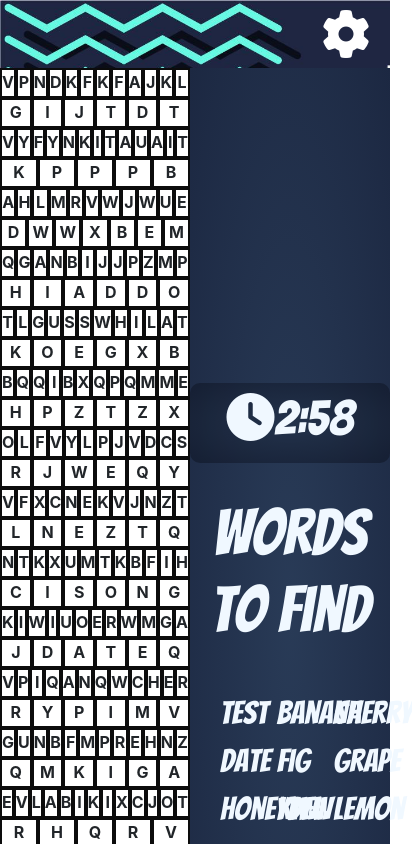
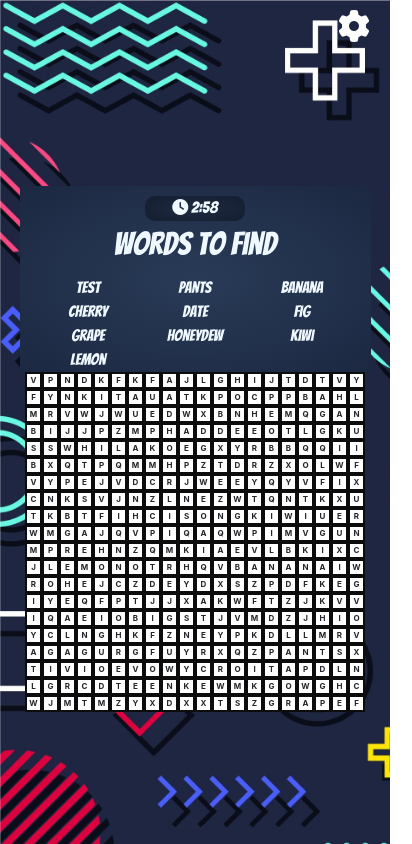
Before and after one commit to KyahWel/Word_Find_Game, a Nuxt app: page / in a window 390 px wide. Both pictures are taken after a click on the button "Play". Shown: the top 844 px of the page, 412 px wide, since content can reach past the window. Built offline with nearby package versions, Linux system fonts and the light colour scheme; a web font is replaced by a local one.

Commit message:
Added responsiveness

```diff
--- a/components/MainGame.vue
+++ b/components/MainGame.vue
@@ -33,12 +33,12 @@
         </div>
         <div class="right">
           <div class="timer">
-            <p><i class="fa-solid fa-clock"></i>{{minutes}}:{{ seconds }}</p>
+            <p><i class="fa-solid fa-clock"></i> {{minutes}}:{{ seconds }}</p>
           </div>
           <h1>Words to Find</h1>
           <b-container>
             <b-row class="text-center">
-              <b-col v-for="word in words" :key="word" cols="4">
+              <b-col v-for="word in words" :key="word" :class="word" style="width: 70%" cols="4">
                 {{word}}
               </b-col>
             </b-row>
@@ -68,14 +68,15 @@
 
 <script>
 export default {
-    props: ['words', 'time'],
-    data() {
-      return {
-        numRows: this.words.length * 2,
-        numCols: this.words.length * 2,
+
+  props:['words','time'],
+  data(){
+    return{
+      numRows: 20,
+      numCols: 20,
       timerCount: this.time,
       minutes: Math.floor(this.time / 60),
-        seconds: this.time >= 60 ? "00" : String(this.time),
+      seconds: this.time>=60 ? "00" : String(this.time),
       tempWords: [],
       remainingWords: this.words.length
       }
@@ -88,7 +89,7 @@
     watch: {
       timerCount: {
         handler(value) {
-          if (value > 0) {
+          if (value > 0 && this.remainingWords!=0) {
             setTimeout(() => {
               this.timerCount--;
               this.minutes = Math.floor(this.timerCount / 60);
@@ -127,7 +128,7 @@
         return status
       },
       placeCorrectWords(wordsArray) {
-        var positions = ['row', 'column', 'diagonal']
+        var positions = ['row', 'column']
         var nextLetter = 0
         var newStartPoint = 0
         const cells = document.querySelectorAll('#board .cell-data');
@@ -184,13 +185,13 @@
             characters.forEach(item => {
               individuals[newStartPoint + nextPosition].innerText = item
               individuals[newStartPoint + nextPosition].setAttribute('data-word', wordsArray[i])
-              //individuals[newStartPoint + nextPosition].style.backgroundColor = "rgb(11, 253, 11)";
+              //individuals[newStartPoint + nextPosition].style.color = "rgb(11, 253, 11)";
               nextPosition += nextLetter;
             });
           } else {
             this.tempWords.push(wordsArray[i])
           }
-          console.log(`${wordsArray[i]} is placed`)
+          //console.log(`${wordsArray[i]} is placed`)
         }
       },
       generateRandomLetter() {
@@ -220,7 +221,6 @@
             const startCol = parseInt(event.target.getAttribute('data-column'));
             isDragging = true;
             event.target.classList.add('selected')
-            console.log(event.target)
             selectedAnswer += event.target.innerText
             columnSelected.push(startCol)
             rowSelected.push(startRow)
@@ -231,19 +231,24 @@
             cellDeselect.classList.remove('selected');
           });
           isDragging = false;
+
           if (this.words.some(item => item.toLowerCase() === selectedAnswer.toLowerCase())) {
             this.remainingWords--;
+            const getWord = document.getElementsByClassName(selectedAnswer.toLowerCase())
+            getWord[0].style.color = "rgb(11, 253, 11)"
             for (let i = 0; i < columnSelected.length; i++) {
               let rowCorrect = rowSelected[i]
               let colCorrect = columnSelected[i]
               const cell = document.querySelector(`.cell-data[data-row="${rowCorrect}"][data-column="${colCorrect}"]`);
               cell.classList.add('correct')
+
             }
           }
+
           selectedAnswer = ""
           columnSelected = []
           rowSelected = []
-          console.log(this.remainingWords)
+
         });
       });
       board.addEventListener('mouseover', event => {
@@ -302,8 +307,9 @@
     width: 100%;
     flex-grow: 1;
  }
-  .row {
-    margin: 0;
+
+  .row{
+    margin:0;
   }
   .grid {
     display: flex;
@@ -317,27 +323,27 @@
     justify-content: center;
   }
   .right {
+    padding-top: 50px;
     font-family: 'Bangers', bold;
     font-size: 2rem;
     color: aliceblue;
     display: flex;
-    justify-content: center;
+
     flex-direction: column;
     align-items: center;
-    text-align: center;
     /* border: 1px solid red; */
     width: 100%;
     background-image: radial-gradient(#293B57, #1C2842);
-    gap: 2rem;
+    gap: 1.7rem;
   }
   .right .timer {
     border-radius: 10px;
     background-image: radial-gradient(#293B57, #1C2842);
     box-shadow: inset 0 0 100px hsla(0, 0%, 0%, .3);
-    width: 200px;
-    height: 80px;
+    width: 150px;
+    height: 60px;
     text-align: center;
-    font-size: 3rem;
+    font-size: 2.5rem;
     justify-content: center;
     align-items: center;
   }
@@ -347,8 +353,8 @@
   .col-design {
     padding: 0;
     border: 2px solid rgb(12, 12, 12);
-    width: 30px;
-    height: 30px;
+    width: 26px;
+    height: 26px;
     font-weight: bolder;
     text-align: center;
     text-transform: uppercase;
@@ -363,8 +369,14 @@
     text-shadow: 2px 2px 4px #000000;
     box-shadow: 2px 2px 4px #000000;
   }
+  .settings-icon{
+    display: flex !important;
+    flex-direction: column !important;
+    justify-content: flex-end !important;
+  }
+
   a i {
-    font-size: 2em;
+    font-size: 3em;
   }
   .cell-data {
     user-select: none;
@@ -526,12 +538,154 @@
     gap: 2em;
     width: 100%;
   }
-  .settings-icon{
-    display: flex !important;
-    flex-direction: column !important;
-    justify-content: flex-end !important;
+
+
+
+
+  @media screen and (max-width: 1138px){
+
+  .right {
+      font-size: 2rem;
+      /* border: 1px solid red; */
+      width: 90%;
+      gap: .5em;
   }
+ .right .timer{
+  border-radius: 10px;
+  background-image: radial-gradient(#293B57, #1C2842);
+  box-shadow: inset 0 0 100px hsla(0,0%,0%,.3);
+  width: 200px;
+  height: 60px;
+  text-align: center;
+  font-size: 2.5rem;
+
+ }
+ .right h1{
+    font-size: 4rem;
+  }
+}
+
+
+@media screen and (max-width: 1025px){
+  .col-design {
+    width: 20px;
+    height: 20px;
+    font-size: 10px;
+  }
+  .right {
+      font-size: 1.5rem;
+      /* border: 1px solid red; */
+      width: 90%;
+      gap: 1.4em;
+      padding-top: 10px;
+  }
+  .right .timer{
+    width: 150px;
+    height: 40px;
+    font-size: 1.5rem;
+  }
+  .right h1{
+      font-size: 3rem;
+    }
+}
+
+@media screen and (max-width: 769px){
   a i{
+    font-size: 2em;
+  }
+  .grid {
+    flex-direction: column-reverse;
+    justify-content: center;
+    align-items: center;
+  }
+
+  .right {
+    font-size: 1rem;
+      gap: .3em;
+  }
+
+  .right .timer{
+    width: 100px;
+    height: 25px;
+    font-size: 1rem;
+  }
+
+  .right h1{
+      font-size: 2rem;
+    }
+
+}
+
+@media screen and (max-width: 426px){
+  .col-design {
+    width: 17px;
+    height: 17px;
+    font-size: 8px;
+  }
+
+  .right {
+    font-size: 1rem;
+      gap: .3em;
+  }
+
+  .right .timer{
+    width: 100px;
+    height: 25px;
+    font-size: 1rem;
+  }
+
+  .right h1{
+      font-size: 2rem;
+    }
+
+   button h3{
+    font-size: 1em;
+  }
+
+  .modal-window-success h1{
     font-size: 3em;
   }
+
+  .modal-window-success h3{
+    font-size: 1.5em;
+  }
+
+  .modal-window-failed h1{
+    font-size: 3em;
+  }
+
+  .modal-window-failed h3{
+    font-size: 1.5em;
+  }
+}
+
+
+@media screen and (max-width: 376px){
+  .col-design {
+    width: 15px;
+    height: 15px;
+    font-size: 8px;
+  }
+
+  .right {
+    font-size: .7rem;
+      gap: .3em;
+  }
+
+  .right .timer{
+    width: 60px;
+    height: 17px;
+    font-size: .7rem;
+  }
+
+  .right h1{
+      font-size: 1.4rem;
+    }
+
+
+   button h3{
+    font-size: .7em;
+  }
+}
+
 </style>
--- a/pages/index.vue
+++ b/pages/index.vue
@@ -10,9 +10,9 @@
                 <b-button v-b-modal.modal-multi-credits class="button-credits">Credits</b-button>
             </div>
           <b-modal id="modal-multi-credits" hide-footer centered>
-<template #modal-title>
-    <h1>CREDITS</h1>
-</template>
+            <template #modal-title>
+                <h1>CREDITS</h1>
+            </template>
               <b-container fluid>
                   <b-row>
                   <b-col v-for="(item, index) in credits" :key="index" cols="12" sm="6" md="4" class="mb-3">
@@ -33,7 +33,7 @@
           return {
               playInit: false,
               time: 180, //in seconds
-              words: ['test', 'banana', 'cherry', 'date', 'fig', 'grape', 'honeydew', 'kiwi', 'lemon'],
+              words: ['test', 'pants', 'banana', 'cherry', 'date', 'fig', 'grape', 'honeydew', 'kiwi', 'lemon'],
               credits: [
                   { name: 'William', image: 'https://scontent.fmnl17-3.fna.fbcdn.net/v/t39.30808-6/336363750_220454573815237_7365260229457514060_n.jpg?_nc_cat=106&ccb=1-7&_nc_sid=09cbfe&_nc_eui2=AeFYMTWeFUT6nkf-dK80CFqxCiCQWJkVXcwKIJBYmRVdzNRI0Ef9JAZtKeB8z-l4WMXetOIPqAA05EqqDyLS6_Xs&_nc_ohc=gXswci9e-igAX_sESip&_nc_ht=scontent.fmnl17-3.fna&oh=00_AfC1ig3OMvh8w4A8gnN1L_p53YoDiTHfYl0ZnRhcnuS2sg&oe=6439E57F' },
                   { name: 'Franco', image: 'https://scontent.fmnl17-5.fna.fbcdn.net/v/t39.30808-1/311998514_2533906706752320_799316179013250804_n.jpg?stp=c0.25.160.160a_dst-jpg_p160x160&_nc_cat=105&ccb=1-7&_nc_sid=7206a8&_nc_eui2=AeFoQodgFGEdlShwKvzojp2fhggm0m5coLKGCCbSblygsnsptsuY1kJazoVox4pFQM_xUhxJH-x4pDybsQOQ3Nsz&_nc_ohc=PZXmiVoi52UAX-sD6G3&_nc_ht=scontent.fmnl17-5.fna&oh=00_AfB-5HhwztK0kx3kl0OZsNENgOAELs1CH4PNL2vprUlmsg&oe=6439C342' },
@@ -140,15 +140,51 @@
         box-shadow: 0 5px #6d9fb6;
         transform: translateY(4px);
     }
-    .mb-0{
-        font-family: 'Bangers', cursive;
-        font-size: 1.9em;
-    }
-    .modal-header h1, .h1{
-        font-family: 'Bangers', cursive;
-        font-size: 3em !important;
-    }
-    .mb-3{
+
+    @media screen and (max-width: 769px){
+    .menu h1 {
+      font-size: 100px;
+     }
+     button {
+        height: 60px;
+        border-radius: 15px;
+        font-weight: 800;
+
+        font-size: 1.5em;
+        }
 
     }
+
+    @media screen and (max-width: 767px){
+        .img-fluid{
+            width: 200px !important;
+            height: 200px  !important;
+        }
+
+        .name{
+            font-size: 30px !important;
+        }
+
+    }
+
+    @media screen and (max-width: 376px){
+    .menu{
+        text-align: center;
+    }
+    .menu h1 {
+      font-size: 60px;
+     }
+     button {
+        height: 40px;
+        border-radius: 15px;
+        font-weight: 800;
+        -webkit-text-stroke: .1px #000000;
+        font-size: 1em;
+        }
+         .button-credits {
+        -webkit-text-stroke: .1px #000000;
+        }
+    }
+
+
 </style>
```
Also changed, not shown: 1 other file (tests, documents, lock files or other folders). Lines whose indentation alone changed are shown as unchanged.
